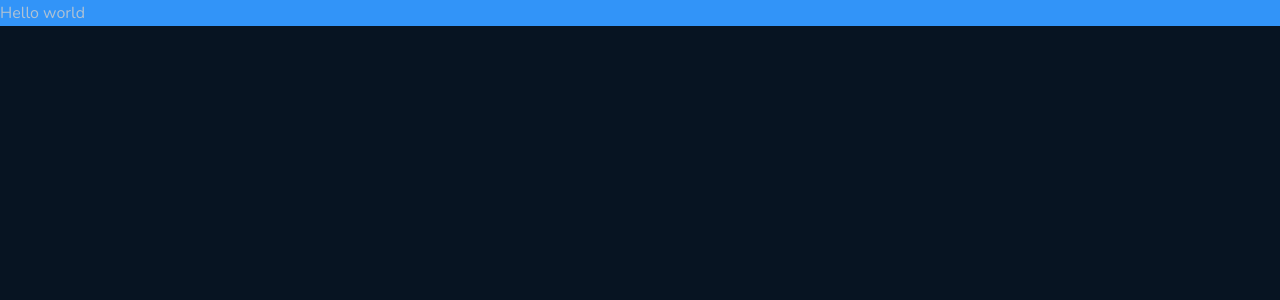
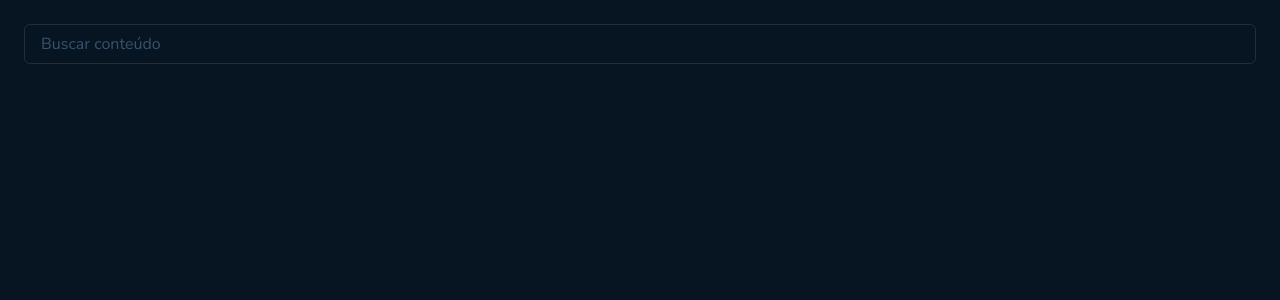
Before and after one commit to RenatoLomba/github-blog-ignite, a React (Vite) app: page / in a window 1280 px wide. Shown: the top 300 px of the page. Built offline with nearby package versions, Linux system fonts and the light colour scheme.

Commit message:
Text input

```diff
--- a/src/App.tsx
+++ b/src/App.tsx
@@ -1,5 +1,11 @@
-import { Box } from '@chakra-ui/react'
+import { Flex } from '@chakra-ui/react'
+
+import { TextInput } from './components/text-input'
 
 export function App() {
-  return <Box bgColor="babyblue.500">Hello world</Box>
+  return (
+    <Flex w="100%" padding={6}>
+      <TextInput placeholder="Buscar conteúdo" />
+    </Flex>
+  )
 }
--- /dev/null
+++ b/src/components/text-input.tsx
@@ -0,0 +1,31 @@
+import { forwardRef, ForwardRefRenderFunction } from 'react'
+
+import { Input, InputProps } from '@chakra-ui/react'
+
+type TextInputProps = InputProps
+
+const BaseTextInput: ForwardRefRenderFunction<
+  HTMLInputElement,
+  TextInputProps
+> = (props, ref) => {
+  return (
+    <Input
+      ref={ref}
+      borderColor="marine.500"
+      focusBorderColor="babyblue.500"
+      py="3"
+      px="4"
+      _hover={{
+        borderColor: 'none',
+      }}
+      _placeholder={{
+        color: 'marine.400',
+      }}
+      {...props}
+    />
+  )
+}
+
+export const TextInput = forwardRef<HTMLInputElement, TextInputProps>(
+  BaseTextInput,
+)
--- a/src/styles/theme/index.ts
+++ b/src/styles/theme/index.ts
@@ -3,11 +3,12 @@ import { extendTheme } from '@chakra-ui/react'
 export const theme = extendTheme({
   styles: {
     global: {
-      'html, body': {
+      body: {
         bgColor: 'marine.800',
         color: 'marine.200',
         fontSize: 'md',
         lineHeight: 'tall',
+        minHeight: '100vh',
       },
     },
   },
```
